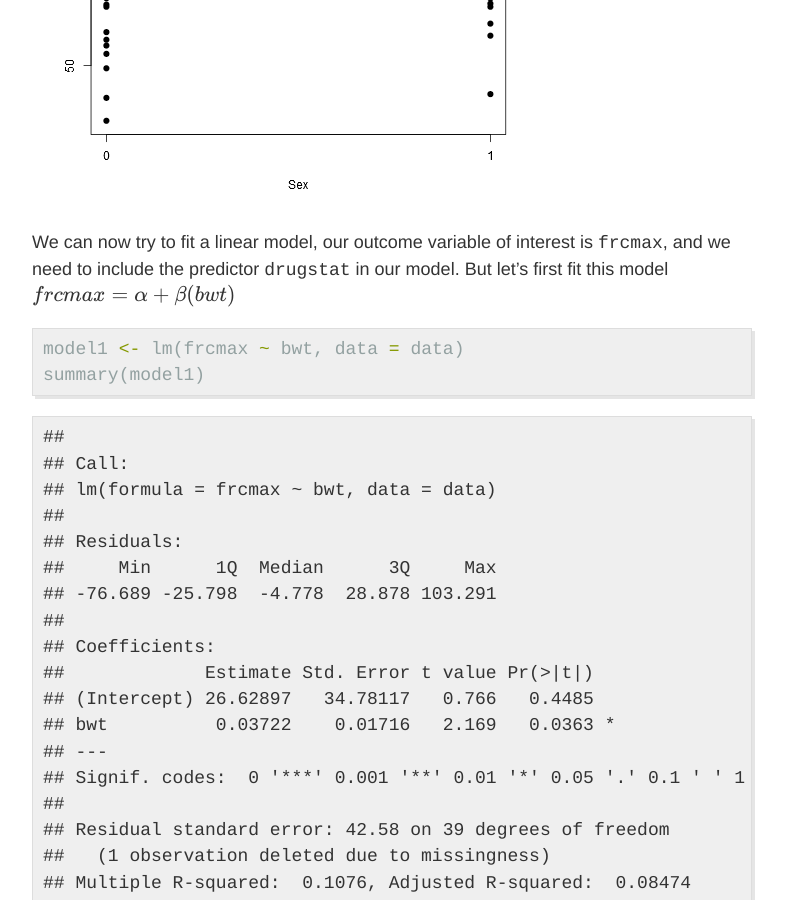
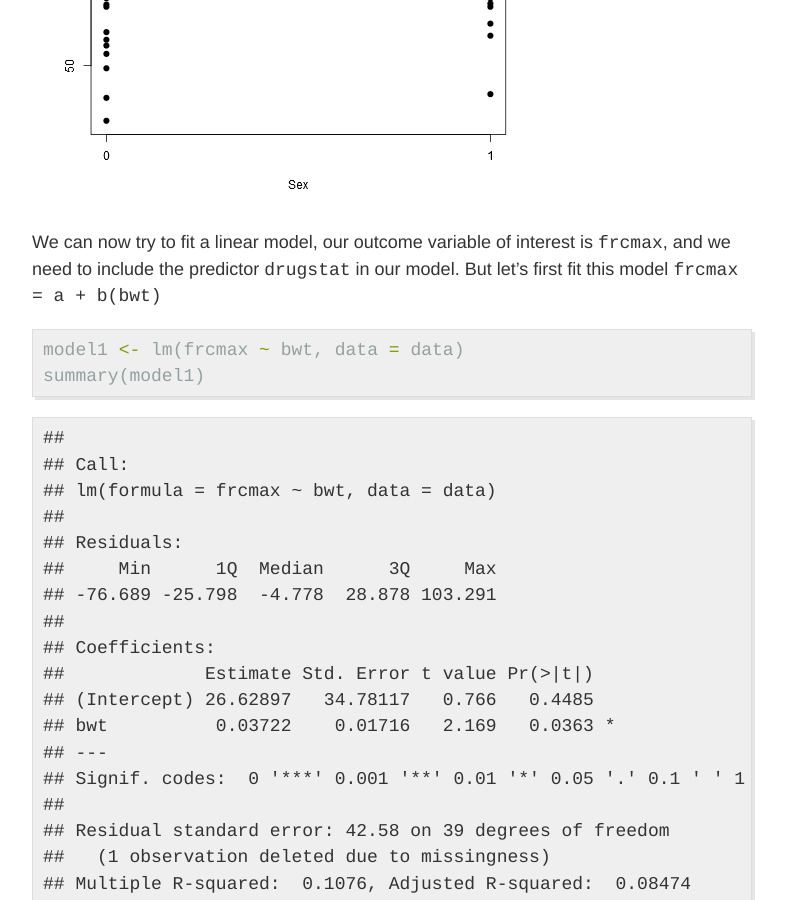
Before and after one commit to dannyjnwong/dannyjnwong.github.io, a Jekyll site: the page built from _posts/2016-03-18-Linear-Regression-in-R.md, in a window 1280 px wide and 900 px high, scrolled down 5295 px. Shown: the whole window, without its empty margins (248-1034 px from the left). Built offline with Jekyll 4.4.1, drawn with Linux system fonts in a browser that asks for light colours; formulas are drawn with MathJax 3; comment, search, counter and statistics services are not loaded.

````diff
--- a/_drafts/2016-03-18-Linear-Regression-in-R.Rmd
+++ b/_drafts/2016-03-18-Linear-Regression-in-R.Rmd
@@ -51,7 +51,7 @@ stripchart(frcmax ~ ethnic, vertical = TRUE, offset = .5, pch = 19, ylab = "FRC
 stripchart(frcmax ~ female, vertical = TRUE, offset = .5, pch = 19, ylab = "FRC Max", xlab = "Sex", data = data)
 ```
 
-We can now try to fit a linear model, our outcome variable of interest is `frcmax`, and we need to include the predictor `drugstat` in our model. But let's first fit this model $$frcmax = \alpha + \beta(bwt)$$
+We can now try to fit a linear model, our outcome variable of interest is `frcmax`, and we need to include the predictor `drugstat` in our model. But let's first fit this model `frcmax = a + b(bwt)`
 
 ```{r Model-fitting, warning=FALSE, message=FALSE}
 model1 <- lm(frcmax ~ bwt, data = data)
@@ -70,7 +70,7 @@ summary(model2)
 
 ###So what does this mean?
 
-In this model, the equation is $$frcmax = 226.14 + 0.08(bwt) - 6.49(gestag) - 49.91(ethnic = African) - 27.22(ethnic = Asian) - 17.43(drugstat = 1)$$
+In this model, the equation is `frcmax = 226.14 + 0.08(bwt) - 6.49(gestag) - 49.91(ethnic = African) - 27.22(ethnic = Asian) - 17.43(drugstat = 1)`.
 
 The Adjusted R^2 is 0.3241, meaning 32.41% of the variability of `frcmax` can be accounted for by the predictors in the model. `bwt` and `ethnic = African` had p-values <0.05, meaning these were significant independent predictors of `frcmax`. For every 1 unit increase in `bwt`, there is a 6.49 unit increase in `frcmax`, and `ethnic = African` resulted in a mean `frcmax` of -46.91 compared to `ethnic = White Caucasian`.
 
--- a/_posts/2016-03-18-Linear-Regression-in-R.md
+++ b/_posts/2016-03-18-Linear-Regression-in-R.md
@@ -144,7 +144,7 @@ stripchart(frcmax ~ female, vertical = TRUE, offset = .5, pch = 19, ylab = "FRC
 
 ![center](/figures/2016-03-18-Linear-Regression-in-R/Exploratory-4.png)
 
-We can now try to fit a linear model, our outcome variable of interest is `frcmax`, and we need to include the predictor `drugstat` in our model. But let's first fit this model $$frcmax = \alpha + \beta(bwt)$$
+We can now try to fit a linear model, our outcome variable of interest is `frcmax`, and we need to include the predictor `drugstat` in our model. But let's first fit this model `frcmax = a + b(bwt)`
 
 
 {% highlight r %}
@@ -224,7 +224,7 @@ summary(model2)
 
 ###So what does this mean?
 
-In this model, the equation is $$frcmax = 226.14 + 0.08(bwt) - 6.49(gestag) - 49.91(ethnic = African) - 27.22(ethnic = Asian) - 17.43(drugstat = 1)$$
+In this model, the equation is `frcmax = 226.14 + 0.08(bwt) - 6.49(gestag) - 49.91(ethnic = African) - 27.22(ethnic = Asian) - 17.43(drugstat = 1)`.
 
 The Adjusted R^2 is 0.3241, meaning 32.41% of the variability of `frcmax` can be accounted for by the predictors in the model. `bwt` and `ethnic = African` had p-values <0.05, meaning these were significant independent predictors of `frcmax`. For every 1 unit increase in `bwt`, there is a 6.49 unit increase in `frcmax`, and `ethnic = African` resulted in a mean `frcmax` of -46.91 compared to `ethnic = White Caucasian`.
 
````
